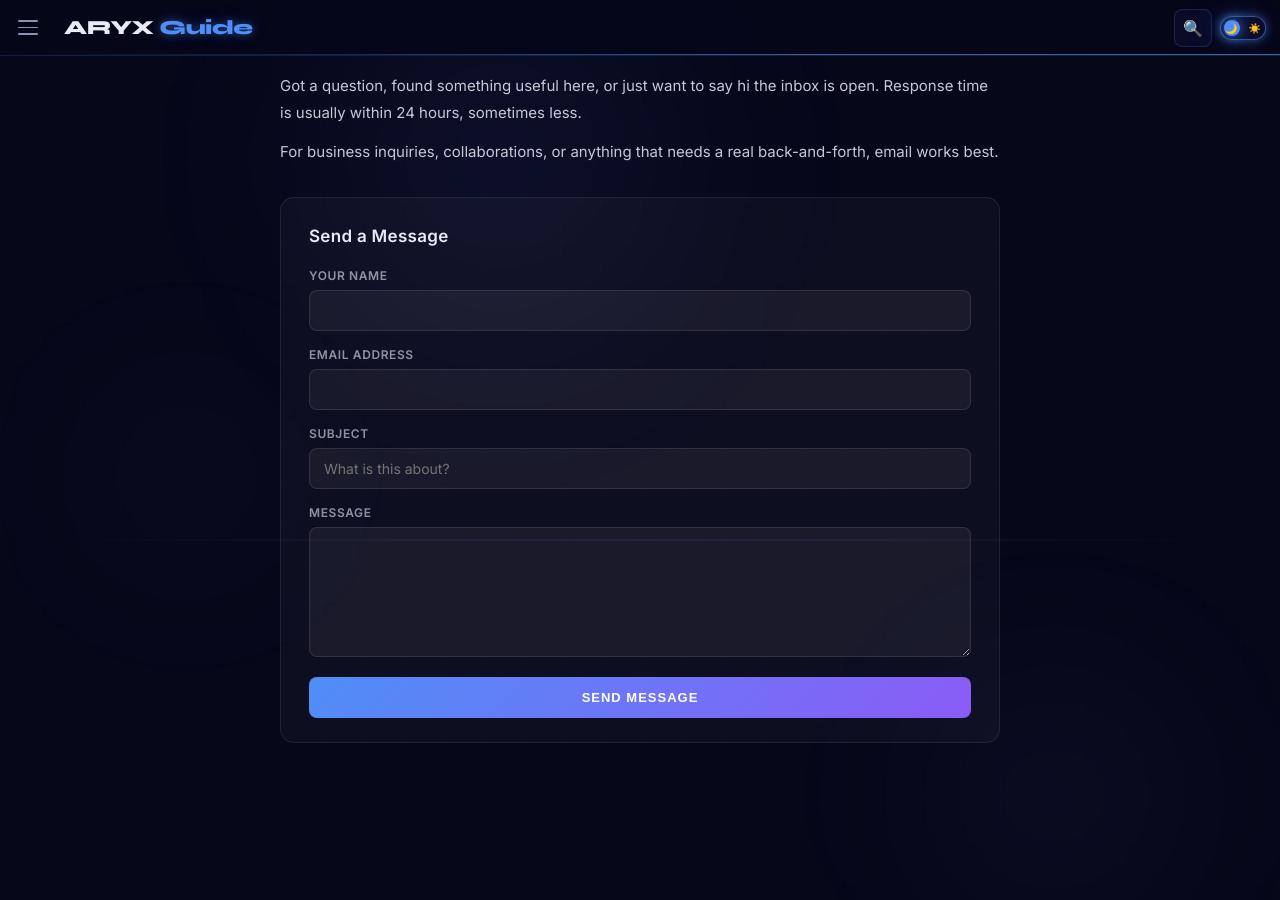
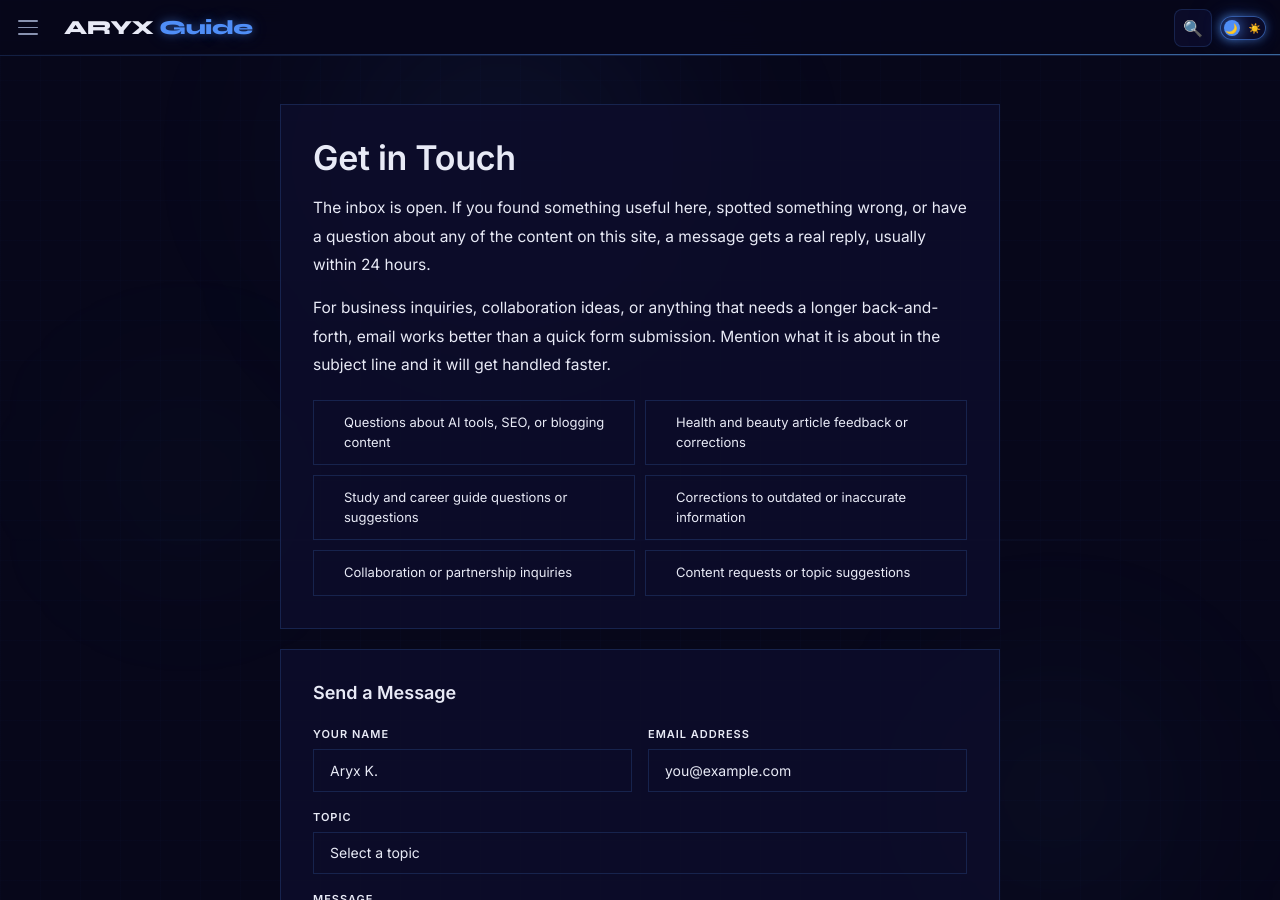
Before and after one commit to AryxK6/aryxguide, a Jekyll site: the page built from _pages/contact-us.md, in a window 1280 px wide and 900 px high. Built offline with Jekyll 4.4.1, drawn with Linux system fonts in a browser that asks for light colours; part of the change alters nothing that is shown; some of the changed text lies outside the part shown.

Commit message:
Update contact-us.md

```diff
--- a/_pages/contact-us.md
+++ b/_pages/contact-us.md
@@ -1,192 +1,201 @@
 ---
 layout: default
-title: "Contact Us"
-permalink: /contact-us
+title: "Contact ARYXGuide"
+description: "Get in touch with ARYXGuide. Questions about AI tools, health and beauty, or study content — or anything else. The inbox is open."
+permalink: /contact-us/
+sitemap: true
 ---
 
 <style>
-.aryx-contact-page {
-  max-width: 720px;
-  margin: 0 auto;
-  padding: 0 0 40px 0;
-  font-family: inherit;
+.contact-wrap { max-width: 720px; margin: 0 auto; padding: 32px 0 60px; }
+.contact-intro {
+  background: var(--bg-card); border: 1px solid var(--border);
+  border-radius: var(--radius-lg); padding: 32px; margin-bottom: 20px;
 }
-.aryx-contact-page .ac-intro {
-  margin-bottom: 32px;
+.contact-intro-title {
+  font-family: var(--font-head); font-size: clamp(24px, 3.5vw, 34px);
+  font-weight: 700; color: var(--text); margin-bottom: 16px; letter-spacing: -0.3px;
 }
-.aryx-contact-page .ac-intro p {
-  font-size: 15px;
-  line-height: 1.8;
-  margin: 0 0 12px 0;
-  opacity: 0.85;
+.contact-intro p {
+  font-size: 15.5px; line-height: 1.85; color: var(--text-2); margin-bottom: 14px;
 }
-.aryx-contact-page .ac-email {
-  display: inline-flex;
-  align-items: center;
-  gap: 8px;
-  background: rgba(79, 142, 247, 0.08);
-  border: 1px solid rgba(79, 142, 247, 0.2);
-  border-radius: 8px;
-  padding: 10px 16px;
-  font-size: 14px;
-  font-weight: 600;
-  color: #4f8ef7;
-  margin-top: 4px;
-  text-decoration: none;
+.contact-intro p:last-child { margin-bottom: 0; }
+
+.contact-reasons {
+  display: grid; grid-template-columns: 1fr 1fr;
+  gap: 10px; margin-top: 20px;
 }
-.aryx-form-wrap {
-  background: rgba(255,255,255,0.03);
-  border: 1px solid rgba(255,255,255,0.08);
-  border-radius: 14px;
-  padding: 28px 28px 24px;
+.reason-item {
+  display: flex; align-items: flex-start; gap: 10px;
+  background: var(--surface); border: 1px solid var(--border);
+  border-radius: var(--radius-sm); padding: 12px 14px;
+  font-size: 13px; color: var(--text-2); line-height: 1.5;
 }
-.aryx-form-wrap .af-title {
-  font-size: 17px;
-  font-weight: 700;
-  margin-bottom: 22px;
-  letter-spacing: 0.3px;
+.reason-dot {
+  width: 6px; height: 6px; border-radius: 50%;
+  flex-shrink: 0; margin-top: 6px;
 }
-.aryx-form-wrap .af-group {
-  display: flex;
-  flex-direction: column;
-  margin-bottom: 16px;
+.reason-dot.ai { background: var(--ai-primary); }
+.reason-dot.hb { background: var(--hb-primary); }
+.reason-dot.st { background: var(--st-primary); }
+
+.form-card {
+  background: var(--bg-card); border: 1px solid var(--border);
+  border-radius: var(--radius-lg); padding: 32px;
 }
-.aryx-form-wrap .af-group label {
-  font-size: 12px;
-  font-weight: 600;
-  letter-spacing: 0.6px;
-  text-transform: uppercase;
-  opacity: 0.6;
-  margin-bottom: 7px;
+.form-card-title {
+  font-family: var(--font-head); font-size: 18px; font-weight: 700;
+  color: var(--text); margin-bottom: 24px;
 }
-.aryx-form-wrap .af-group input,
-.aryx-form-wrap .af-group textarea {
-  background: rgba(255,255,255,0.05);
-  border: 1px solid rgba(255,255,255,0.1);
-  border-radius: 8px;
-  padding: 11px 14px;
-  font-size: 14px;
-  color: inherit;
-  font-family: inherit;
+.form-group {
+  display: flex; flex-direction: column; margin-bottom: 18px;
+}
+.form-group label {
+  font-size: 11px; font-weight: 700; letter-spacing: 1px;
+  text-transform: uppercase; color: var(--text-3); margin-bottom: 8px;
+}
+.form-group input,
+.form-group textarea,
+.form-group select {
+  background: var(--surface);
+  border: 1px solid var(--border);
+  border-radius: var(--radius-sm);
+  padding: 12px 16px;
+  font-size: 14px; color: var(--text);
+  font-family: var(--font-body);
   outline: none;
-  transition: border 0.2s;
+  transition: border-color 0.2s;
+  appearance: none;
 }
-.aryx-form-wrap .af-group input:focus,
-.aryx-form-wrap .af-group textarea:focus {
-  border-color: #4f8ef7;
+.form-group input:focus,
+.form-group textarea:focus,
+.form-group select:focus {
+  border-color: var(--ai-primary);
+  background: var(--bg-card);
 }
-.aryx-form-wrap .af-group textarea {
-  min-height: 130px;
-  resize: vertical;
-}
-.aryx-form-wrap .af-btn {
+.form-group input::placeholder,
+.form-group textarea::placeholder { color: var(--text-3); }
+.form-group textarea { min-height: 150px; resize: vertical; line-height: 1.6; }
+.form-row { display: grid; grid-template-columns: 1fr 1fr; gap: 16px; }
+.form-submit {
   width: 100%;
-  background: linear-gradient(135deg, #4f8ef7, #8b5cf6);
-  color: #fff;
-  border: none;
-  border-radius: 8px;
-  padding: 13px;
-  font-size: 13px;
-  font-weight: 700;
-  letter-spacing: 1px;
-  text-transform: uppercase;
+  background: var(--ai-primary);
+  color: #fff; border: none;
+  border-radius: var(--radius-sm);
+  padding: 14px;
+  font-size: 13px; font-weight: 700;
+  letter-spacing: 1px; text-transform: uppercase;
   cursor: pointer;
   transition: opacity 0.2s, transform 0.15s;
+  font-family: var(--font-body);
   margin-top: 4px;
 }
-.aryx-form-wrap .af-btn:hover {
-  opacity: 0.9;
-  transform: translateY(-1px);
+.form-submit:hover { opacity: 0.88; transform: translateY(-1px); }
+.form-submit:active { transform: translateY(0); }
+.form-submit:disabled { opacity: 0.5; cursor: not-allowed; transform: none; }
+.form-success {
+  display: none; margin-top: 16px;
+  background: rgba(34,197,94,0.1); border: 1px solid rgba(34,197,94,0.25);
+  border-radius: var(--radius-sm); padding: 14px;
+  text-align: center; color: #22c55e; font-size: 14px; font-weight: 600;
 }
-.aryx-form-wrap .af-btn:active {
-  transform: translateY(0);
+.form-error {
+  display: none; margin-top: 16px;
+  background: rgba(239,68,68,0.1); border: 1px solid rgba(239,68,68,0.25);
+  border-radius: var(--radius-sm); padding: 14px;
+  text-align: center; color: #ef4444; font-size: 14px; font-weight: 600;
 }
-.aryx-form-wrap .af-success {
-  display: none;
-  background: rgba(79, 247, 141, 0.08);
-  border: 1px solid rgba(79, 247, 141, 0.2);
-  border-radius: 8px;
-  padding: 14px;
-  text-align: center;
-  color: #4ff78d;
-  font-size: 13px;
-  font-weight: 600;
-  margin-top: 14px;
+.response-note {
+  font-size: 12px; color: var(--text-3);
+  text-align: center; margin-top: 14px; line-height: 1.6;
 }
-.aryx-form-wrap .af-error {
-  display: none;
-  background: rgba(247, 79, 79, 0.08);
-  border: 1px solid rgba(247, 79, 79, 0.2);
-  border-radius: 8px;
-  padding: 14px;
-  text-align: center;
-  color: #f74f4f;
-  font-size: 13px;
-  font-weight: 600;
-  margin-top: 14px;
+@media (max-width: 560px) {
+  .form-row { grid-template-columns: 1fr; }
+  .contact-reasons { grid-template-columns: 1fr; }
+  .contact-intro, .form-card { padding: 22px 18px; }
 }
 </style>
 
-<div class="aryx-contact-page">
+<div class="contact-wrap">
 
-  <div class="ac-intro">
-    <p>Got a question, found something useful here, or just want to say hi the inbox is open. Response time is usually within 24 hours, sometimes less.</p>
-    <p>For business inquiries, collaborations, or anything that needs a real back-and-forth, email works best.</p>
+  <div class="contact-intro">
+    <h1 class="contact-intro-title">Get in Touch</h1>
+    <p>The inbox is open. If you found something useful here, spotted something wrong, or have a question about any of the content on this site, a message gets a real reply, usually within 24 hours.</p>
+    <p>For business inquiries, collaboration ideas, or anything that needs a longer back-and-forth, email works better than a quick form submission. Mention what it is about in the subject line and it will get handled faster.</p>
+
+    <div class="contact-reasons">
+      <div class="reason-item"><div class="reason-dot ai"></div>Questions about AI tools, SEO, or blogging content</div>
+      <div class="reason-item"><div class="reason-dot hb"></div>Health and beauty article feedback or corrections</div>
+      <div class="reason-item"><div class="reason-dot st"></div>Study and career guide questions or suggestions</div>
+      <div class="reason-item"><div class="reason-dot ai"></div>Corrections to outdated or inaccurate information</div>
+      <div class="reason-item"><div class="reason-dot hb"></div>Collaboration or partnership inquiries</div>
+      <div class="reason-item"><div class="reason-dot st"></div>Content requests or topic suggestions</div>
+    </div>
   </div>
 
-  <div class="aryx-form-wrap">
-    <div class="af-title">Send a Message</div>
-    <form id="aryx-contact-form">
-      <div class="af-group">
-        <label>Your Name</label>
-        <input name="name" required="" type="text" />
+  <div class="form-card">
+    <div class="form-card-title">Send a Message</div>
+    <form id="contact-form" novalidate>
+      <div class="form-row">
+        <div class="form-group">
+          <label for="cf-name">Your Name</label>
+          <input type="text" id="cf-name" name="name" placeholder="Aryx K." required />
+        </div>
+        <div class="form-group">
+          <label for="cf-email">Email Address</label>
+          <input type="email" id="cf-email" name="email" placeholder="you@example.com" required />
+        </div>
       </div>
-      <div class="af-group">
-        <label>Email Address</label>
-        <input name="email" required="" type="email" />
+      <div class="form-group">
+        <label for="cf-topic">Topic</label>
+        <select id="cf-topic" name="topic">
+          <option value="">Select a topic</option>
+          <option value="AI Guide">AI Guide question</option>
+          <option value="Health & Beauty">Health & Beauty question</option>
+          <option value="Study & Career">Study & Career question</option>
+          <option value="Correction">Article correction</option>
+          <option value="Collaboration">Collaboration or partnership</option>
+          <option value="Other">Something else</option>
+        </select>
       </div>
-      <div class="af-group">
-        <label>Subject</label>
-        <input name="subject" placeholder="What is this about?" type="text" />
+      <div class="form-group">
+        <label for="cf-message">Message</label>
+        <textarea id="cf-message" name="message" placeholder="What would you like to say?" required></textarea>
       </div>
-      <div class="af-group">
-        <label>Message</label>
-        <textarea name="message" required=""></textarea>
-      </div>
-      <button class="af-btn" type="submit">Send Message</button>
-      <div class="af-success" id="af-success">✓ Message sent! We'll get back to you soon.</div>
-      <div class="af-error" id="af-error">Something went wrong. Please try again.</div>
+      <button class="form-submit" type="submit" id="cf-btn">Send Message</button>
+      <div class="form-success" id="cf-success">Message sent. You will hear back within 24 hours.</div>
+      <div class="form-error" id="cf-error">Something went wrong. Please try again.</div>
+      <p class="response-note">Typical response time is within 24 hours. For urgent matters, mention it in your message.</p>
     </form>
   </div>
 
 </div>
 
 <script>
-document.getElementById('aryx-contact-form').addEventListener('submit', function(e) {
+document.getElementById('contact-form').addEventListener('submit', function(e) {
   e.preventDefault();
-  var btn = this.querySelector('.af-btn');
-  var success = document.getElementById('af-success');
-  var error = document.getElementById('af-error');
+  var btn   = document.getElementById('cf-btn');
+  var succ  = document.getElementById('cf-success');
+  var err   = document.getElementById('cf-error');
+  succ.style.display = 'none';
+  err.style.display  = 'none';
   btn.textContent = 'Sending...';
   btn.disabled = true;
-  success.style.display = 'none';
-  error.style.display = 'none';
-  var data = new FormData(this);
   fetch('https://formspree.io/f/maqpbvgy', {
     method: 'POST',
-    body: data,
+    body: new FormData(this),
     headers: { 'Accept': 'application/json' }
   }).then(function(res) {
     if (res.ok) {
-      success.style.display = 'block';
-      document.getElementById('aryx-contact-form').reset();
+      succ.style.display = 'block';
+      document.getElementById('contact-form').reset();
     } else {
-      error.style.display = 'block';
+      err.style.display = 'block';
     }
     btn.textContent = 'Send Message';
     btn.disabled = false;
   }).catch(function() {
-    error.style.display = 'block';
+    err.style.display = 'block';
     btn.textContent = 'Send Message';
     btn.disabled = false;
   });
```
